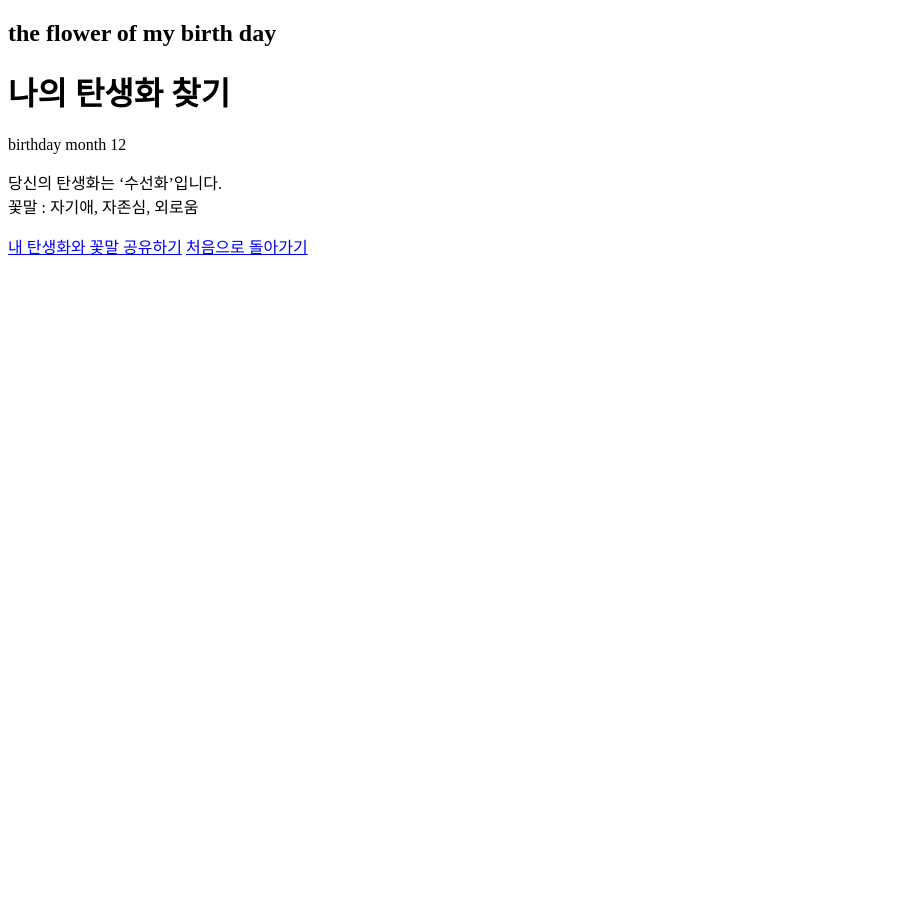
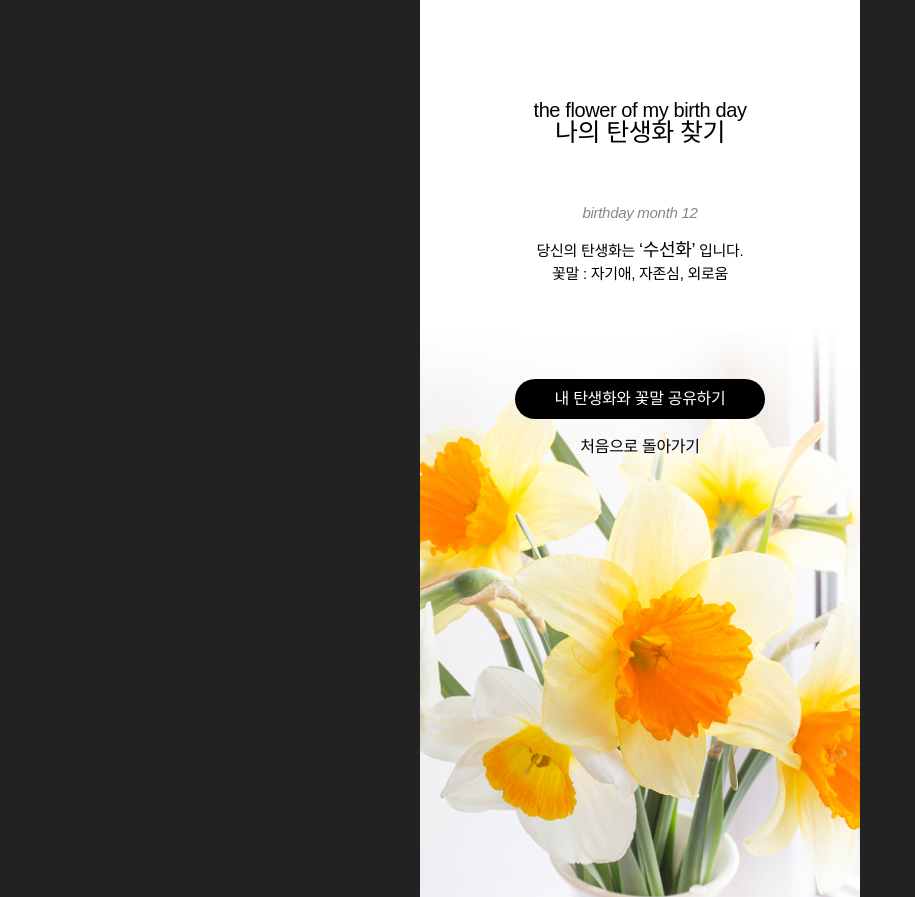
Before and after one commit to seulgi-ji/birthday-flower, a plain HTML site: page result.html in a window 1280 px wide. Shown: the top 897 px of the page, without its empty margins (0-915 px from the left). Before the commit the page ends 800 px from the top, so only its background shows below. Drawn offline with Linux system fonts and the light colour scheme; files whose address does not match are found by name; a web font is replaced by a local one.

Commit message:
두번째연습

```diff
--- a/result.html
+++ b/result.html
@@ -5,21 +5,24 @@
     <meta name="viewport" content="width=device-width, initial-scale=1.0">
     <meta name="description" content="심리테스트">
     <meta name="keywords" content="생일, 탄생화, 꽃">
+    <link rel="shortcut icon" href="./imges/favicon.png" type="image/x-icon">
     <title>탄생화찾기 </title>
-    <link rel="shortcut icon" href="../images/Flower.png" type="image/x-icon">
+    <!-- <link href="https://hangeul.pstatic.net/hangeul_static/css/maru-buri.css" rel="stylesheet"> -->
+    <link rel="stylesheet" href="./style/reset.css">
+    <link rel="stylesheet" href="./style/result.css">
 </head>
 <body>
     <div id="wrap" style="background-image: url(./flowe_rimges/bg1.jpg);">
-        <div id="header">
-            <h2>the flower of my birth day</h2>
+        <div id="title">
+            <p>the flower of my birth day</p>
             <h1>나의 탄생화 찾기</h1>
         </div>
-        <div class="dirthday">
-            <p>birthday month 12</p>
-            <p>당신의 탄생화는 ‘수선화’입니다. <br>꽃말 :  자기애, 자존심, 외로움</p>
+        <div id="contents">
+            <p class="month">birthday month 12</p>
+            <p class="flower">당신의 탄생화는 <em>‘수선화’</em> 입니다. <br>꽃말 :  자기애, 자존심, 외로움</p>
         </div>
-        <a href="#" class="flower">내 탄생화와 꽃말 공유하기</a>
-        <a href="./birthday_flower.html" class="home">처음으로 돌아가기</a>
+        <button onclick="window.location.href='https://www.kakaocorp.com/'" type="button" id="sharing">내 탄생화와 꽃말 공유하기</button>
+        <a href="./birthday_flower.html" class="back">처음으로 돌아가기</a>
         </div>
 </body>
 </html>
--- a/style/reset.css
+++ b/style/reset.css
@@ -1,3 +1,16 @@
+/* 웹글꼴 */
+@font-face { /* 설치개념 */
+    font-family: 'MaruBuri-R'; /* 설치명 */
+    src: url(https://hangeul.pstatic.net/hangeul_static/webfont/MaruBuri/MaruBuri-SemiBold.woff2);
+    font-weight: 400; /* 굵기 */
+    font-display: swap;
+}
+@font-face {
+    font-family: 'MaruBuri-B';
+    src: url(https://hangeul.pstatic.net/hangeul_static/webfont/MaruBuri/MaruBuri-Bold.woff2);
+    font-weight: 700;
+    font-display: swap;
+}
 /* 모든 태그들에 대한 공통 초기값 세팅 */
 html,body,h1,h2,h3,h4,h5,h6,
 dl,dt,dd,ol,ul,li,p,blockquote,hr,div,video,address,
@@ -9,8 +22,8 @@
     line-height:1; letter-spacing:-0.02em; word-spacing:0;
     font-size:1em; font-weight:400; font-style:normal;
     color:#000;
-    font-family:'Noto Sans KR',sans-serif;
-}
+    font-family:'MaruBuri-R',sans-serif;
+}/* 사용 개념 */
 /* 개별 태그 초기값 */
 a {text-decoration:none;}
 ul,ol,li {list-style:none;}
--- a/style/result.css
+++ b/style/result.css
@@ -0,0 +1,54 @@
+body {
+    background-color: #222;
+}
+#wrap {
+    background-color: #fff;
+    width: 440px; height: 956px;
+    margin: 0 auto;
+    background-size: cover;
+    text-align: center;
+    padding-top: 100px;/* wrap >title */
+}
+#wrap #title { margin: 0 0 30px; /* title +contents */}
+#wrap #title p {
+    font-size: 1.25rem;
+    margin: 0 0 14; /* p+h1 */
+}
+#wrap #title h1 {
+    font-size: 1.56rem;
+    padding-bottom: 30px;
+    font-family:'MaruBuri-B',sans-serif; ;
+}
+#wrap #contents {
+    margin: 0 0 94px; /* contents + button */
+}
+#wrap #contents p {
+    font-size: 0.94rem;
+    margin: 0 auto;
+}
+#wrap #contents .month {
+    margin-bottom: 20px; /* p+p 간격 */
+    color: #888;
+    font-style: italic;
+}
+#wrap #contents .flower { line-height: 1.5; /* 행간 150% */}
+#wrap #contents .flower em {
+    font-size: 1.13rem;
+}
+#wrap #sharing {
+    width: 250px; line-height: 40px;
+    background-color: #000;
+    color: #fff;
+    border-radius: 20px;
+    margin-bottom: 10px;
+    margin: 0 auto 20px;
+}
+#wrap #sharing:hover {
+    background-color: #222;
+}
+#wrap .back {
+    display: block;
+}
+#wrap .back:hover {
+    text-decoration:underline;
+}
```
